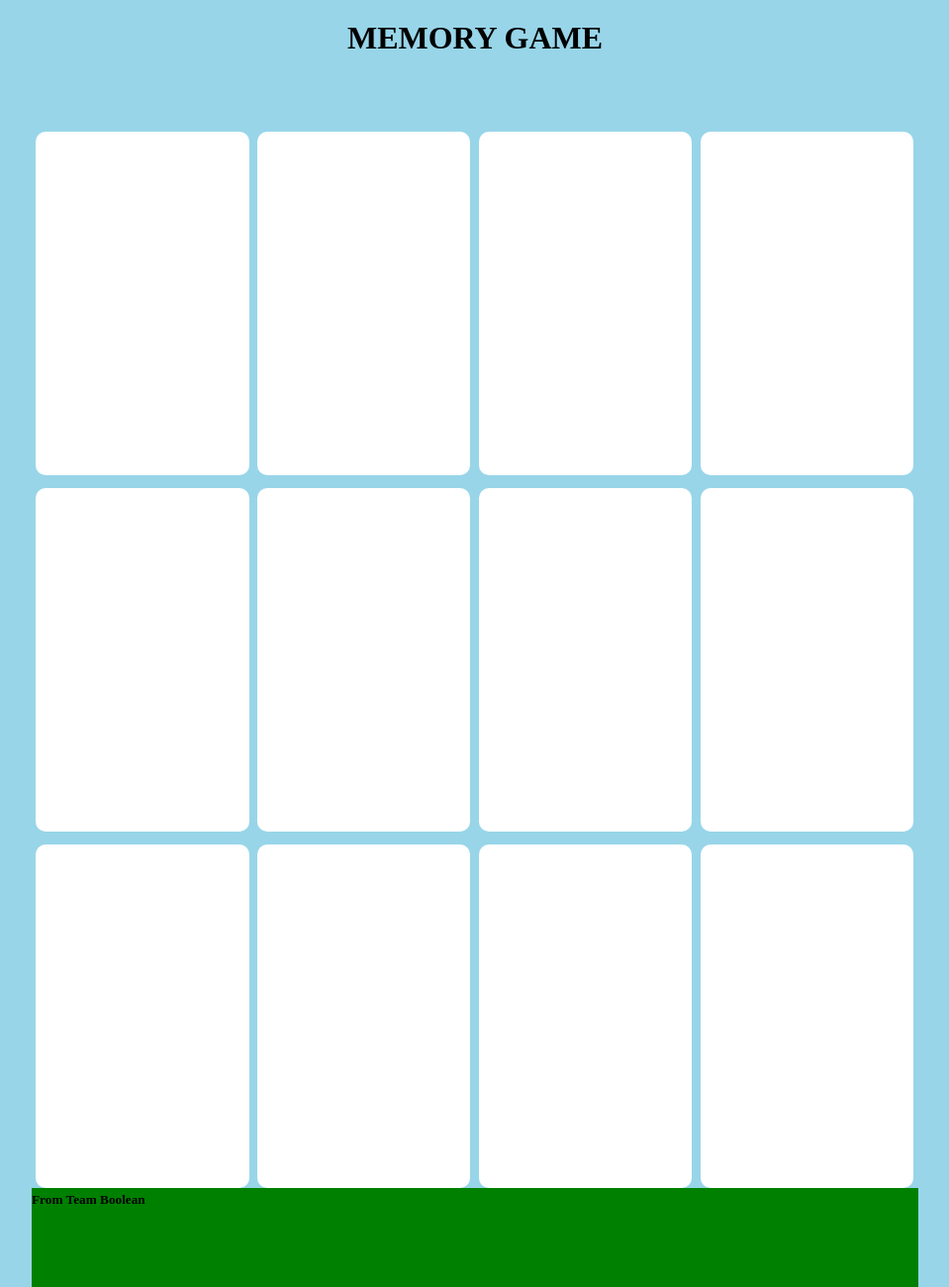
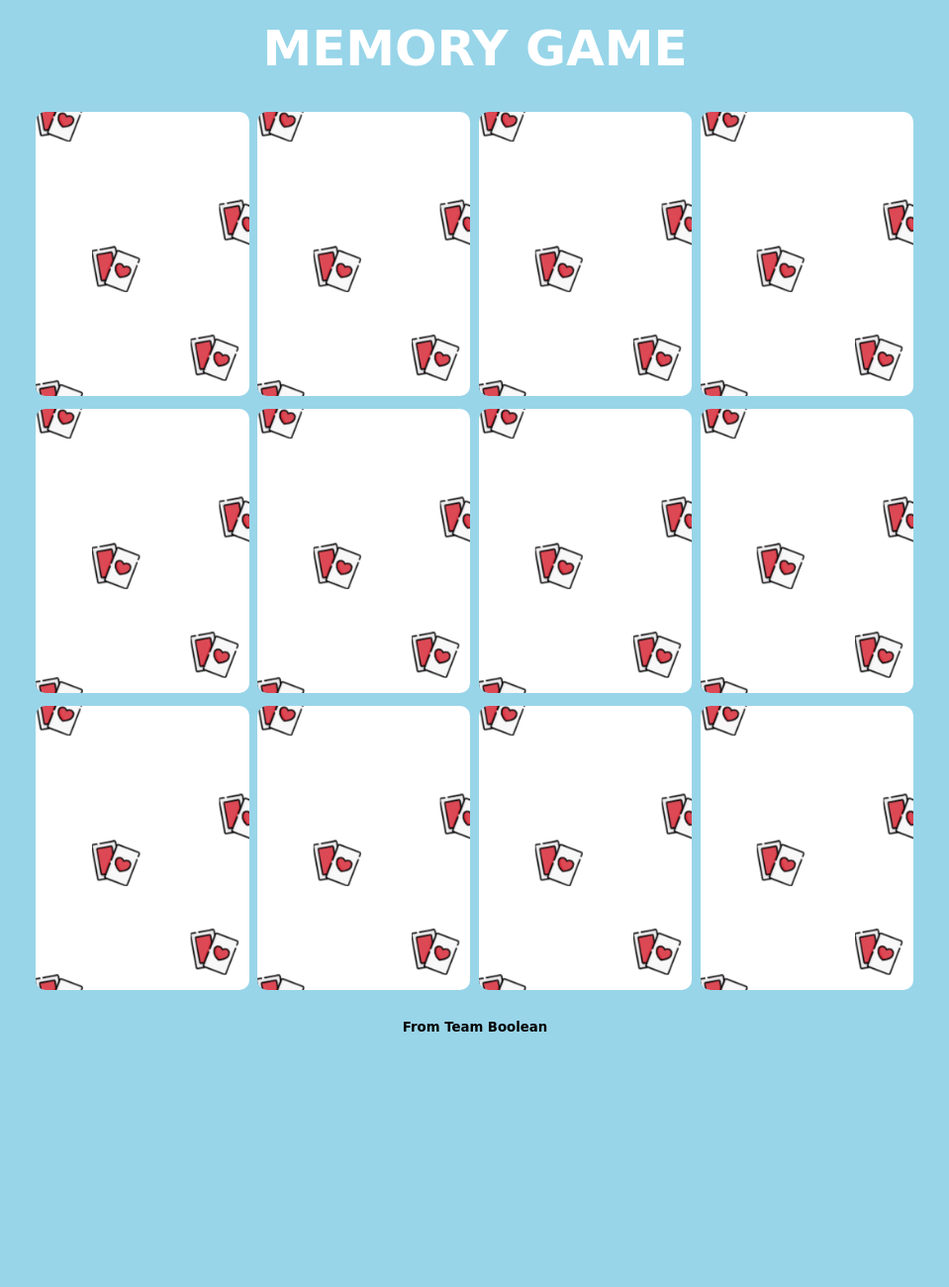
Before and after one commit to colmo0912/html-css-memory, a plain HTML site: page index.html in a window 1280 px wide. Shown: the whole page at 99% size, without its empty margins (160-1119 px from the left). After the commit the page ends 1100 px from the top, so only its background shows below. Drawn offline with Linux system fonts and the light colour scheme; a web font is replaced by a local one.

Commit message:
immagine

```diff
--- a/style.css
+++ b/style.css
@@ -14,7 +14,7 @@ body {
 .container {
 
     width: 70%;
-    height: 1200px;
+    height: 1000px;
     margin: auto;
 
 }
@@ -24,6 +24,9 @@ h1 {
     text-align: center;
     padding: 20px 0 20px 0;
     height: 10%;
+    color: white;
+    font-size: 50px;
+    font-family:'Potta One', cursive;
 
 }
 
@@ -38,17 +41,6 @@ h1 {
 
 
 
-/* .item_first {
-
-    width: 20%;
-    height: 100%;
-    background-color: grey;
-    float: left;
-    /* margin: 3% 1% 1% 2%; */
-    /* margin: ; */
-
-
-
 .item {
 
     width: 24%;
@@ -57,18 +49,21 @@ h1 {
     float: left;
     margin: 0.5%;
     border-radius: 10px;
+    background-image: url("./img /pattern.png" );
+    background-position: center center;
+    background-size: cover;
+
 
 
 }
-/*
-.item_last {
 
-    width: 20%;
+.item img {
+
+    width: 100%;
     height: 100%;
-    background-color: grey;
-    float: left;
-    /* margin: 1% 1% 3% 2%; */
+    border-radius: 10px;
 
+}
 
 
 .row:after {
@@ -79,20 +74,64 @@ h1 {
 
 }
 
+
+
+.balloon:hover {
+
+    background-image: url("./img /balloon.png" );
+    background-position: center;
+    background-size: cover;
+}
+
+.bicycle:hover {
+
+    background-image: url("./img /Bicycle.png" );
+    background-position: center;
+    background-size: cover;
+}
+
+
+
+.submarine:hover {
+
+    background-image: url("./img /submarine.png" );
+    background-position: center;
+    background-size: cover;
+}
+
+.tractor:hover {
+
+    background-image: url("./img /Tractor.png" );
+    background-position: center;
+    background-size: cover;
+}
+
+.tram:hover {
+
+    background-image: url("./img /tram.png" );
+    background-position: center;
+    background-size: cover;
+}
+
+.Cruise:hover {
+
+    background-image: url("./img /Cruise.png" );
+    background-position: center;
+    background-size: cover;
+}
+
 footer {
 
     height: 100px;
     width: 70%;
-    background-color:green;
+    background-color: rgb(152, 213, 233);
     margin: auto;
 
 }
 
-.item img {
+footer h5 {
 
-    width: 100%;
-    height: 100%;
-    border-radius: 10px;
-
-
+    text-align: center;
+    padding-top: 30px;
+    font-family: 'Potta One', cursive;
 }
```
Also changed, not shown: img /Tractor.png (added).
